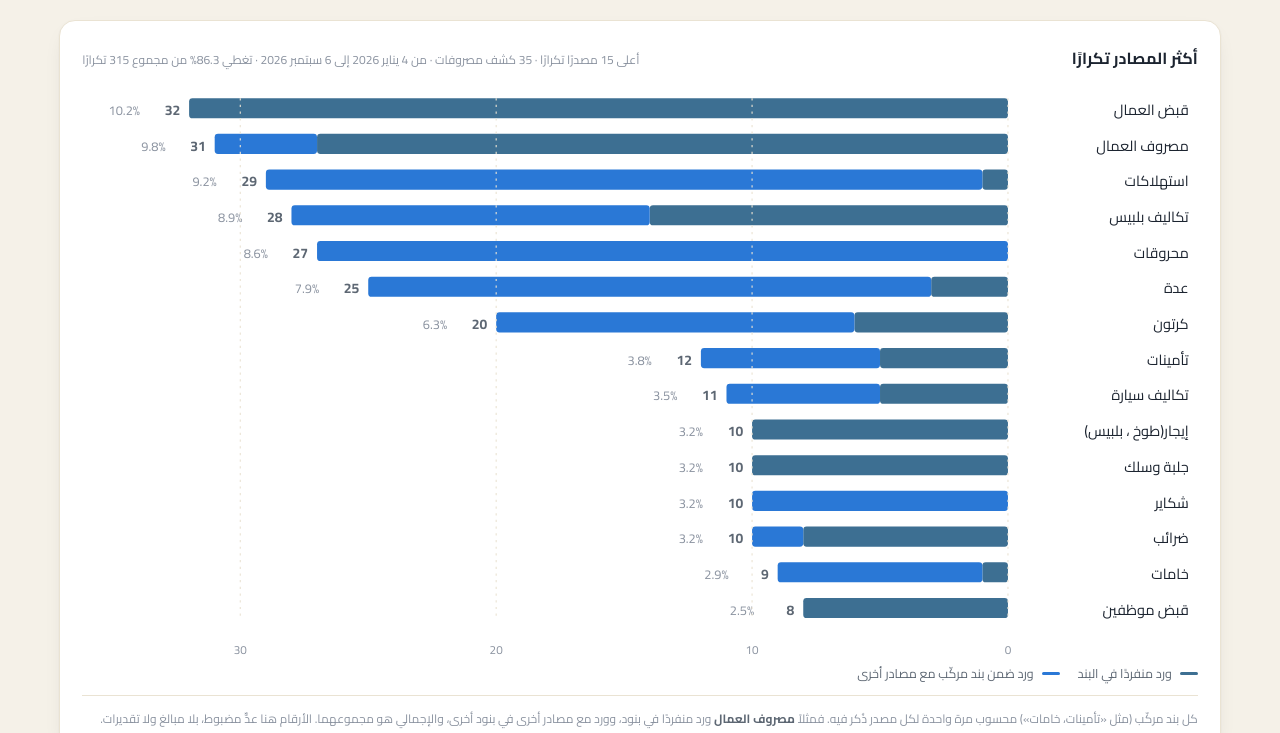
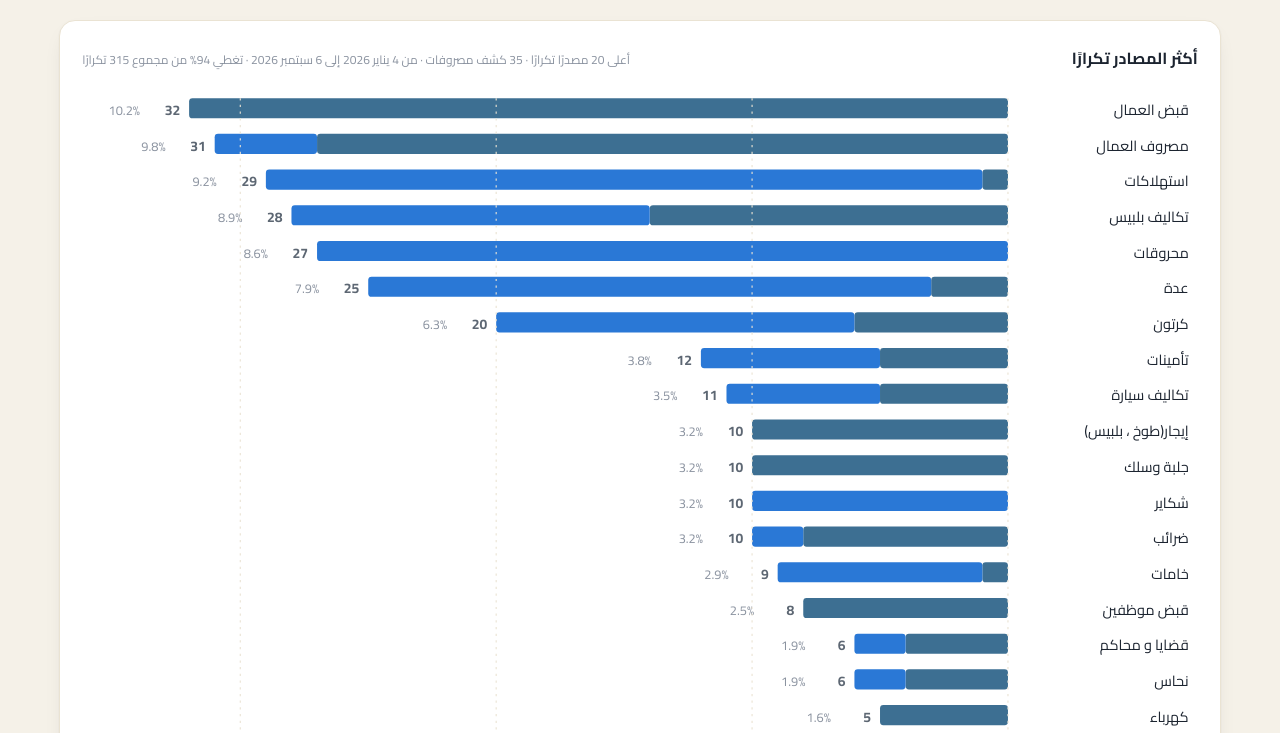
Before and after one commit to NesreenSanad/Metal-work, a plain HTML site: page index.html in a window 1280 px wide. Shown: the part 5158-5891 px from the top of the page. Drawn offline with Linux system fonts and the light colour scheme.

Commit message:
Add files via upload

```diff
--- a/index.html
+++ b/index.html
@@ -757,7 +757,7 @@ function renderRegularStat() {
 // Each bar splits into the times the source stood alone on a line and the
 // times it shared one, because a source that is never written alone (محروقات)
 // is a different kind of fact from one that always is (قبض العمال).
-const REPEAT_TOP_N = 15;
+const REPEAT_TOP_N = 20;
 
 function renderRepeatChart() {
   const svg = document.getElementById('repeat-svg');
```
